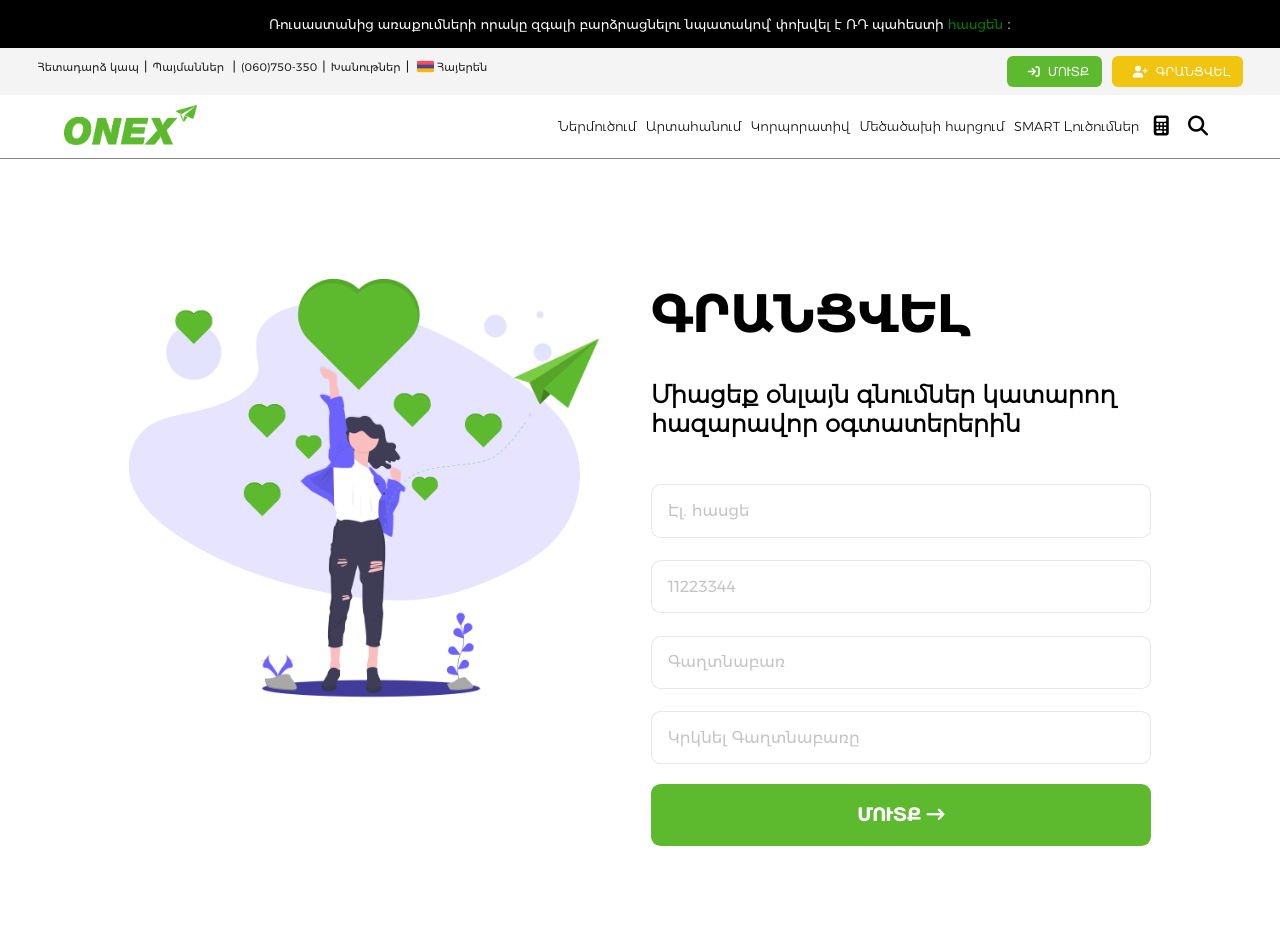
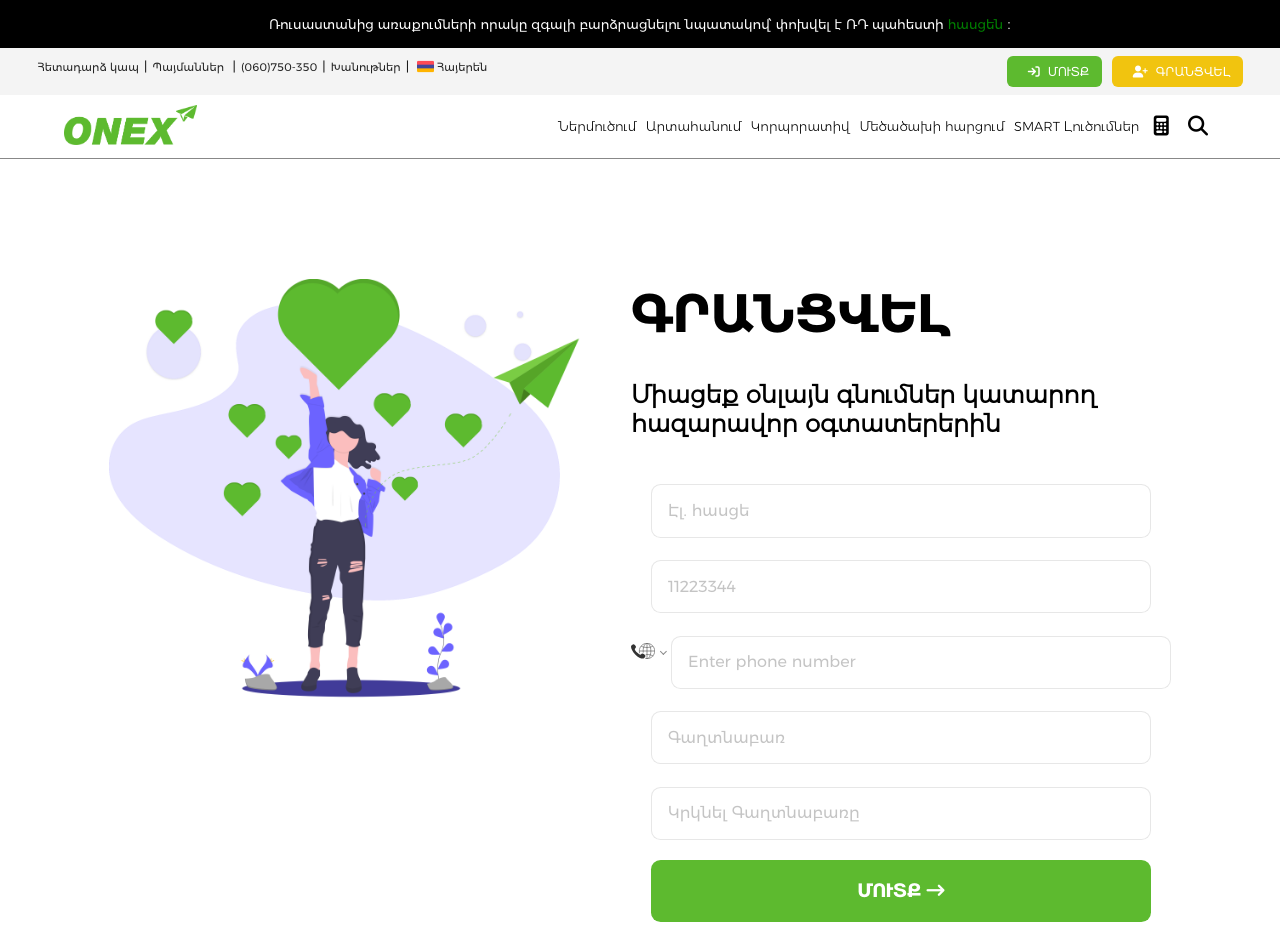
Before and after one commit to petrosyanhovo/react-onex, a React (Create React App) app: page /register in a window 1280 px wide. Shown: the top 952 px of the page. Built offline with nearby package versions, Linux system fonts and the light colour scheme.

Commit message:
regeister

```diff
--- a/package.json
+++ b/package.json
@@ -14,6 +14,9 @@
     "react-phone-number-input": "^3.2.3",
     "react-router-dom": "^6.3.0",
     "react-scripts": "5.0.1",
+    "react-simple-chatbot": "^0.6.1",
+    "react-slick": "^0.29.0",
+    "slick-carousel": "^1.8.1",
     "web-vitals": "^2.1.4"
   },
   "scripts": {
--- a/src/App.js
+++ b/src/App.js
@@ -14,6 +14,7 @@ import { ContactUs } from "./pages/ContactUs/ContactUs";
 function App() {
   return (
     <div className="App">
+
       <Header />
       <Routes>
         <Route path="/" element={<HomePage />} />
--- a/src/components/home/Slider/Slider.js
+++ b/src/components/home/Slider/Slider.js
@@ -1,4 +1,5 @@
-import React, { useState } from "react";
+import React, { useState, useEffect, useRef } from "react";
+
 import "./Slider.css";
 import BtnSlider from "./BtnSlider";
 import dataSlider from "./dataSlider";
@@ -7,11 +8,18 @@ import img2 from "../Slider/img/img2.jpg";
 import img3 from "../Slider/img/img3.jpg";
 import img4 from "../Slider/img/img4.jpg";
 
-const images = [img1,img2,img3,img4]
+const images = [img1, img2, img3, img4];
+
+
+
 
 export default function Slider() {
   const [slideIndex, setSlideIndex] = useState(0);
-  const lengthOfDataSlide = dataSlider.length
+  const lengthOfDataSlide = dataSlider.length;
+
+  useEffect(() => {
+    setInterval(nextSlide, 1000);
+  }, []);
 
   const nextSlide = () => {
     // console.log('nextSlide', slideIndex, dataSlider.length);
@@ -21,8 +29,6 @@ export default function Slider() {
       setSlideIndex(0);
     }
   };
-
-
 
   const prevSlide = () => {
     if (slideIndex > 0) {
@@ -35,10 +41,10 @@ export default function Slider() {
   const moveDot = (index) => {
     setSlideIndex(index);
   };
-//   console.log(77, slideIndex, images[slideIndex]);
+  //   console.log(77, slideIndex, images[slideIndex]);
 
   return (
-    <div className="container-slider" >
+    <div className="container-slider">
       {dataSlider.map((obj, index) => {
         // console.log(23232,obj.id)
         return (
@@ -53,7 +59,7 @@ export default function Slider() {
       <BtnSlider moveSlide={nextSlide} direction={"next"} />
       <BtnSlider moveSlide={prevSlide} direction={"prev"} />
 
-      <div className="container-dots" >
+      <div className="container-dots">
         {Array.from({ length: dataSlider.length }).map((item, index) => (
           <div
             key={index}
--- a/src/pages/Register/Register.js
+++ b/src/pages/Register/Register.js
@@ -1,38 +1,62 @@
-import React, { useState } from 'react'
-import Button from '../../components/Button/Button'
-import './register.css'
-import RegisterImg from '../Register/register_img/register.png'
+import React, { useState } from "react";
+import Button from "../../components/Button/Button";
+import "./register.css";
+import RegisterImg from "../Register/register_img/register.png";
 import { useForm } from "react-hook-form";
-
+import "react-phone-number-input/style.css";
+import PhoneInput from "react-phone-number-input";
 
 const Register = () => {
-
-const [input, setInput] = useState('');
-const { register, handleSubmit, formState: { errors } } = useForm();
-const onSubmit = data => console.log(data);
+  const [input, setInput] = useState("");
+  const {
+    register,
+    handleSubmit,
+    formState: { errors },
+  } = useForm();
+  const onSubmit = (data) => console.log(data);
+  const [value, setValue] = useState();
 
   return (
-    <div className='register'>
-        <div className='register-image'>
-            <img src={RegisterImg}></img>
-        </div>
-        <div className='register-content'>
-            <h1 className='register-title'>ԳՐԱՆՑՎԵԼ</h1>
-            <h2 className='register-text'>Միացեք օնլայն գնումներ կատարող <br/> հազարավոր օգտատերերին</h2>
-            <form className='register-form' onSubmit={handleSubmit(onSubmit)}>
-                <input type = 'text' placeholder='Էլ. հասցե' {...register('name', { required: true})}></input>
-                {errors.name && errors.name.type === "required" && <span>Այս դաշտն անհրաժեշտ է լրացնել:</span>}
-                <input type = 'phone' placeholder='11223344'></input>
-                {errors.name && errors.name.type === "required" && <span>Այս դաշտն անհրաժեշտ է լրացնել:</span>}
-                <input type = 'password' placeholder='Գաղտնաբառ'></input>
-                {errors.name && errors.name.type === "required" && <span>Այս դաշտն անհրաժեշտ է լրացնել:</span>}
-                <input type = 'password' placeholder='Կրկնել Գաղտնաբառը'></input>
-                {errors.name && errors.name.type === "required" && <span>Այս դաշտն անհրաժեշտ է լրացնել:</span>}
-                <Button buttonName = 'ՄՈՒՏՔ' />
-            </form>
-        </div>
+    <div className="register">
+      <div className="register-image">
+        <img src={RegisterImg}></img>
+      </div>
+      <div className="register-content">
+        <h1 className="register-title">ԳՐԱՆՑՎԵԼ</h1>
+        <h2 className="register-text">
+          Միացեք օնլայն գնումներ կատարող <br /> հազարավոր օգտատերերին
+        </h2>
+        <form className="register-form" onSubmit={handleSubmit(onSubmit)}>
+          <input
+            type="text"
+            placeholder="Էլ. հասցե"
+            {...register("name", { required: true })}
+          ></input>
+          {errors.name && errors.name.type === "required" && (
+            <span>Այս դաշտն անհրաժեշտ է լրացնել:</span>
+          )}
+          <input type="phone" placeholder="11223344"></input>
+          <PhoneInput
+            placeholder="Enter phone number"
+            value={value}
+            onChange={setValue}
+          />
+          {errors.name && errors.name.type === "required" && (
+            <span>Այս դաշտն անհրաժեշտ է լրացնել:</span>
+          )}
+          <input type="password" placeholder="Գաղտնաբառ"></input>
+          {errors.name && errors.name.type === "required" && (
+            <span>Այս դաշտն անհրաժեշտ է լրացնել:</span>
+          )}
+          <input type="password" placeholder="Կրկնել Գաղտնաբառը"></input>
+          {errors.name && errors.name.type === "required" && (
+            <span>Այս դաշտն անհրաժեշտ է լրացնել:</span>
+          )}
+          <Button buttonName="ՄՈՒՏՔ" />
+        </form>
+      </div>
     </div>
-  )
-}
+  );
+};
 
-export default Register
+export default Register;
```
Also changed, not shown: 1 other file (tests, documents, lock files or other folders).
